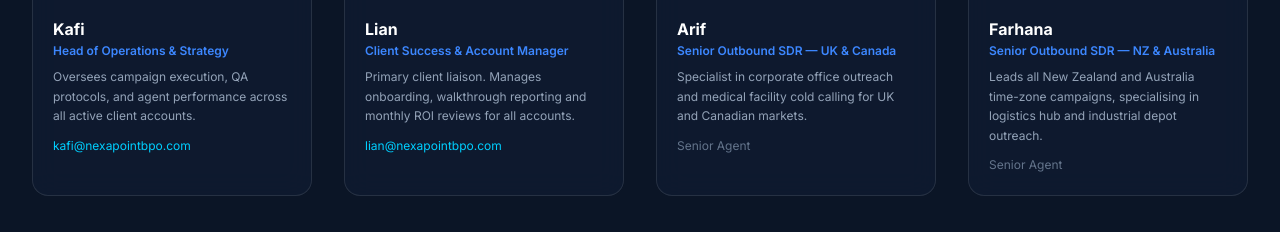
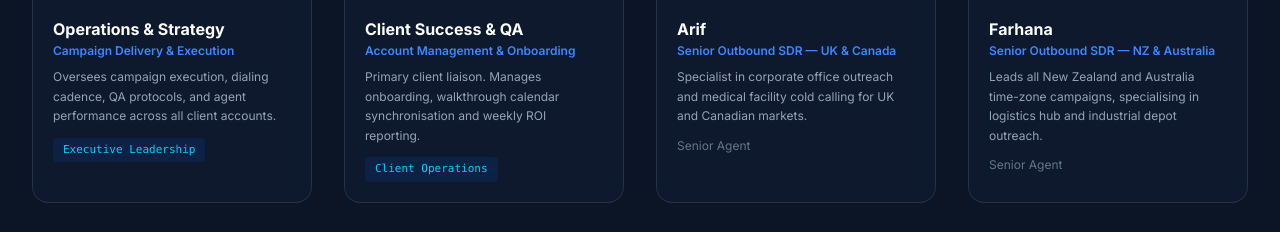
Before and after one commit to MevrickNeal/nexapointbpo, a plain HTML site: page index.html in a window 1280 px wide. Shown: the part 5108-5340 px from the top of the page. Drawn offline with nearby package versions, Linux system fonts and the light colour scheme.

Commit message:
Update contact & team channels to professional corporate BPO standards

```diff
--- a/index.html
+++ b/index.html
@@ -583,28 +583,28 @@
       <!-- Team member 1 -->
       <div class="team-card glass rounded-2xl overflow-hidden border border-white/10 group">
         <div class="relative h-56 overflow-hidden">
-          <img src="https://images.unsplash.com/photo-1507003211169-0a1dd7228f2d?w=400&q=80" alt="Kafi — Operations Director, NexaPoint BPO" class="w-full h-full object-cover object-top transition-transform duration-500 group-hover:scale-105" loading="lazy"/>
+          <img src="https://images.unsplash.com/photo-1507003211169-0a1dd7228f2d?w=400&q=80" alt="Operations Director, NexaPoint BPO" class="w-full h-full object-cover object-top transition-transform duration-500 group-hover:scale-105" loading="lazy"/>
           <div class="absolute inset-0 bg-gradient-to-t from-navy-700 via-transparent to-transparent"></div>
         </div>
         <div class="p-5">
-          <p class="font-bold text-white">Kafi</p>
-          <p class="text-xs text-blue-light mt-0.5 font-semibold">Head of Operations & Strategy</p>
-          <p class="text-xs text-slate-400 mt-2 leading-relaxed">Oversees campaign execution, QA protocols, and agent performance across all active client accounts.</p>
-          <a href="mailto:kafi@nexapointbpo.com" class="mt-3 inline-block text-xs text-cyan hover:text-white transition-colors">kafi@nexapointbpo.com</a>
+          <p class="font-bold text-white">Operations & Strategy</p>
+          <p class="text-xs text-blue-light mt-0.5 font-semibold">Campaign Delivery & Execution</p>
+          <p class="text-xs text-slate-400 mt-2 leading-relaxed">Oversees campaign execution, dialing cadence, QA protocols, and agent performance across all client accounts.</p>
+          <span class="mt-3 inline-block text-[11px] font-mono text-cyan bg-blue/10 px-2.5 py-1 rounded">Executive Leadership</span>
         </div>
       </div>
 
       <!-- Team member 2 -->
       <div class="team-card glass rounded-2xl overflow-hidden border border-white/10 group">
         <div class="relative h-56 overflow-hidden">
-          <img src="https://images.unsplash.com/photo-1573497019236-17f8177b81e8?w=400&q=80" alt="Lian — Client Success Manager, NexaPoint BPO" class="w-full h-full object-cover object-top transition-transform duration-500 group-hover:scale-105" loading="lazy"/>
+          <img src="https://images.unsplash.com/photo-1573497019236-17f8177b81e8?w=400&q=80" alt="Client Success Manager, NexaPoint BPO" class="w-full h-full object-cover object-top transition-transform duration-500 group-hover:scale-105" loading="lazy"/>
           <div class="absolute inset-0 bg-gradient-to-t from-navy-700 via-transparent to-transparent"></div>
         </div>
         <div class="p-5">
-          <p class="font-bold text-white">Lian</p>
-          <p class="text-xs text-blue-light mt-0.5 font-semibold">Client Success & Account Manager</p>
-          <p class="text-xs text-slate-400 mt-2 leading-relaxed">Primary client liaison. Manages onboarding, walkthrough reporting and monthly ROI reviews for all accounts.</p>
-          <a href="mailto:lian@nexapointbpo.com" class="mt-3 inline-block text-xs text-cyan hover:text-white transition-colors">lian@nexapointbpo.com</a>
+          <p class="font-bold text-white">Client Success & QA</p>
+          <p class="text-xs text-blue-light mt-0.5 font-semibold">Account Management & Onboarding</p>
+          <p class="text-xs text-slate-400 mt-2 leading-relaxed">Primary client liaison. Manages onboarding, walkthrough calendar synchronisation and weekly ROI reporting.</p>
+          <span class="mt-3 inline-block text-[11px] font-mono text-cyan bg-blue/10 px-2.5 py-1 rounded">Client Operations</span>
         </div>
       </div>
 
@@ -1016,13 +1016,13 @@
           </a>
 
           <div class="grid grid-cols-2 gap-3">
-            <a href="mailto:kafi@nexapointbpo.com" class="p-4 glass rounded-xl border border-white/10 hover:border-blue/40 transition-all">
-              <p class="text-[10px] text-slate-400 font-mono uppercase">Operations & Strategy</p>
-              <p class="text-xs font-semibold text-white mt-0.5 truncate">kafi@nexapointbpo.com</p>
+            <a href="mailto:sales@nexapointbpo.com" class="p-4 glass rounded-xl border border-white/10 hover:border-blue/40 transition-all">
+              <p class="text-[10px] text-slate-400 font-mono uppercase">Campaign Strategy</p>
+              <p class="text-xs font-semibold text-white mt-0.5 truncate">sales@nexapointbpo.com</p>
             </a>
-            <a href="mailto:lian@nexapointbpo.com" class="p-4 glass rounded-xl border border-white/10 hover:border-blue/40 transition-all">
-              <p class="text-[10px] text-slate-400 font-mono uppercase">Client Success</p>
-              <p class="text-xs font-semibold text-white mt-0.5 truncate">lian@nexapointbpo.com</p>
+            <a href="mailto:careers@nexapointbpo.com" class="p-4 glass rounded-xl border border-white/10 hover:border-blue/40 transition-all">
+              <p class="text-[10px] text-slate-400 font-mono uppercase">Careers & Talent</p>
+              <p class="text-xs font-semibold text-white mt-0.5 truncate">careers@nexapointbpo.com</p>
             </a>
           </div>
         </div>
@@ -1179,12 +1179,12 @@
             <a href="mailto:admin@nexapointbpo.com" class="text-slate-300 hover:text-white transition-colors">admin@nexapointbpo.com</a>
           </li>
           <li>
-            <span class="text-slate-500 block font-mono uppercase text-[10px]">Operations</span>
-            <a href="mailto:kafi@nexapointbpo.com" class="text-slate-300 hover:text-white transition-colors">kafi@nexapointbpo.com</a>
+            <span class="text-slate-500 block font-mono uppercase text-[10px]">Client Partnerships</span>
+            <a href="mailto:sales@nexapointbpo.com" class="text-slate-300 hover:text-white transition-colors">sales@nexapointbpo.com</a>
           </li>
           <li>
-            <span class="text-slate-500 block font-mono uppercase text-[10px]">Client Success</span>
-            <a href="mailto:lian@nexapointbpo.com" class="text-slate-300 hover:text-white transition-colors">lian@nexapointbpo.com</a>
+            <span class="text-slate-500 block font-mono uppercase text-[10px]">Careers & Recruitment</span>
+            <a href="mailto:careers@nexapointbpo.com" class="text-slate-300 hover:text-white transition-colors">careers@nexapointbpo.com</a>
           </li>
         </ul>
       </div>
```
